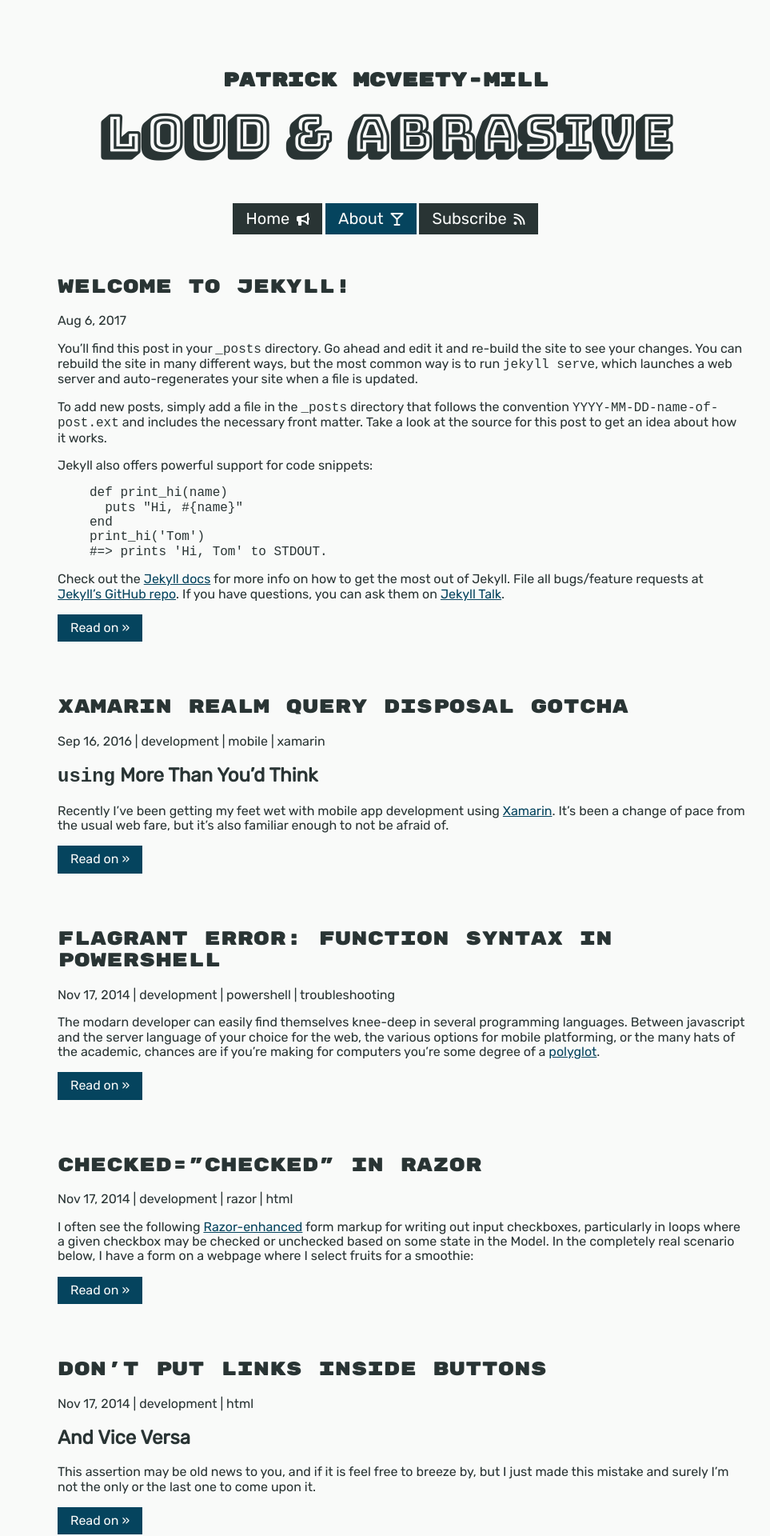
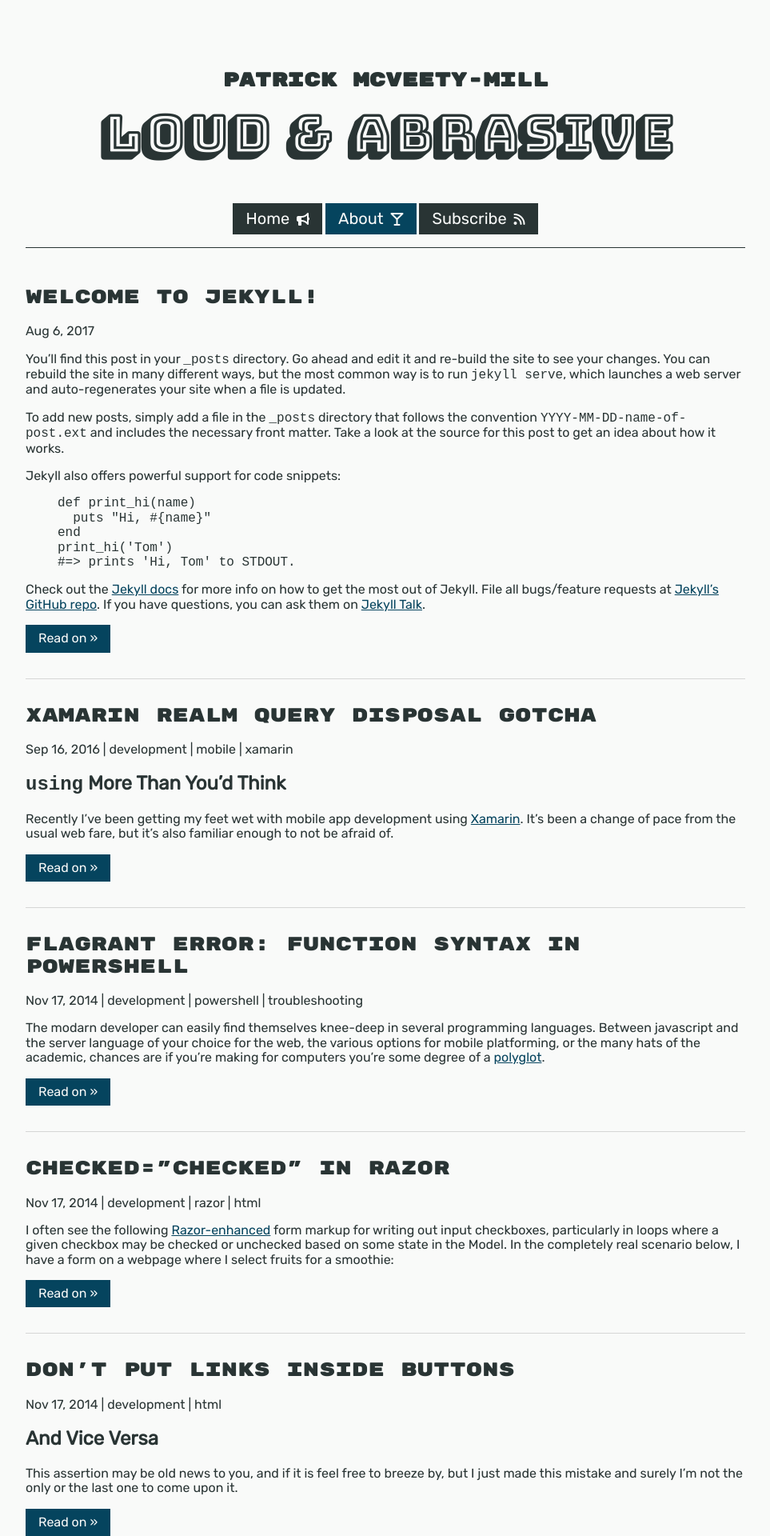
Before and after one commit to pmcvtm/pmcvtm.com, a Jekyll site: the page built from index.html, in a window 1280 px wide. Shown: the top 1920 px of the page at 80% size, without its empty margins (158-1121 px from the left). Built offline with Jekyll 4.4.1, drawn with Linux system fonts in a browser that asks for light colours; nearby versions of some CDN libraries.

Commit message:
fix up post list styles

```diff
--- a/assets/main.scss
+++ b/assets/main.scss
@@ -4,6 +4,7 @@
 
 /* Coolors Exported Palette - coolors.co/293434-148261-05445e-f9faf9-d17f77 */
 $darkGray: #293434;
+$lightGray: #D6D6D6;
 $green: #148261;
 $blue: #05445E;
 $white: #f9faf9;
@@ -60,8 +61,13 @@ a { color: $blue; }
     max-width: 900px;
     text-align: left;
 
+    margin-top: 1rem;
+    border-top: solid 1px $darkGray;
+
     padding-bottom: 1rem;
     border-bottom: solid 1px $darkGray;
+
+    @media (max-width: $desktopMinimum) { padding: 0 1rem 1rem 1rem; }
 }
 
 // === HEADER === === === === ===
@@ -131,20 +137,28 @@ a { color: $blue; }
 
 .post-list {
     list-style: none;
+    padding-left: 0;
+    margin-bottom: 0;
 
     .post-title {
         a { color: $text; text-decoration: none; }
+        margin-top: 0;
     }
 
     .read-more {
         @extend .highlight-button;
         background: $blue;
     }
+
+    .post-list-entry:last-child {
+        border-bottom: none;
+        padding-bottom: 1rem;
+    }
 }
 
 .post-list-entry {
-    margin: 1rem 0;
-    padding: 1rem 0;
+    padding: 2rem 0;
+    border-bottom: 1px solid $lightGray;
 }
 
 // === FOOTER === === === === ===
```
